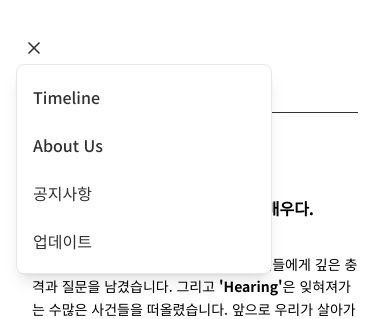
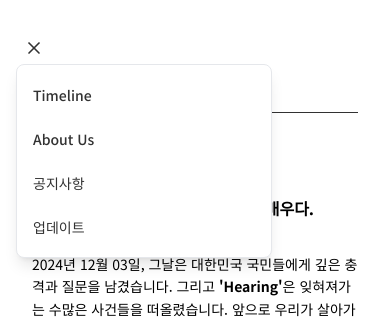
Before and after one commit to team-hearing/hearing-frontend, a Next.js app: page /about in a window 390 px wide. Both pictures are taken after a click on the button "메인 메뉴". Shown: the top 319 px of the page. Built offline with nearby package versions, Linux system fonts and the light colour scheme.

Commit message:
style: 드롭다운메뉴 텍스트 크기 반응형 수정

```diff
--- a/src/app/(components)/Navigation.tsx
+++ b/src/app/(components)/Navigation.tsx
@@ -38,7 +38,7 @@ const Navigation = () => {
             <div className="flex flex-col py-2">
               <Link
                 href="/timeline"
-                className={`px-4 py-3 text-base font-medium transition-colors hover:bg-gray-light ${
+                className={`px-4 py-3 text-sm sm:text-base lg:text-lg font-medium transition-colors hover:bg-gray-light ${
                   pathname === "/timeline" ? "text-primary" : "text-gray-dark hover:text-primary"
                 }`}
                 onClick={toggleMenu}
@@ -47,7 +47,7 @@ const Navigation = () => {
               </Link>
               <Link
                 href="/about"
-                className={`px-4 py-3 text-base font-medium transition-colors hover:bg-gray-light ${
+                className={`px-4 py-3 text-sm sm:text-base lg:text-lg font-medium transition-colors hover:bg-gray-light ${
                   pathname === "/about" ? "text-primary" : "text-gray-dark hover:text-primary"
                 }`}
                 onClick={toggleMenu}
@@ -56,7 +56,7 @@ const Navigation = () => {
               </Link>
               <Link
                 href="/notice"
-                className={`px-4 py-3 text-base font-medium transition-colors hover:bg-gray-light ${
+                className={`px-4 py-3 text-sm sm:text-base lg:text-lg font-medium transition-colors hover:bg-gray-light ${
                   pathname.startsWith("/notice") ? "text-primary" : "text-gray-dark hover:text-primary"
                 }`}
                 onClick={toggleMenu}
@@ -65,7 +65,7 @@ const Navigation = () => {
               </Link>
               <Link
                 href="/updates"
-                className={`px-4 py-3 text-base font-medium transition-colors hover:bg-gray-light ${
+                className={`px-4 py-3 text-sm sm:text-base lg:text-lg font-medium transition-colors hover:bg-gray-light ${
                   pathname === "/updates" ? "text-primary" : "text-gray-dark hover:text-primary"
                 }`}
                 onClick={toggleMenu}
```
